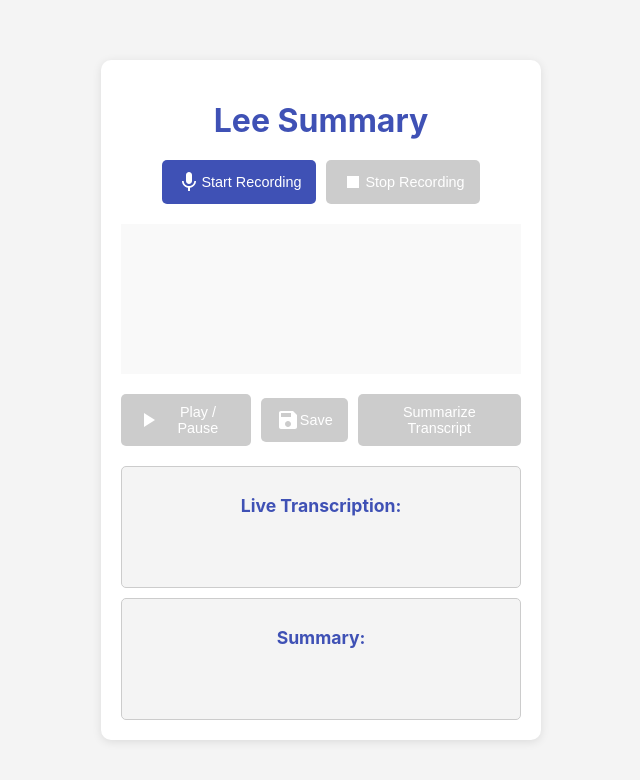
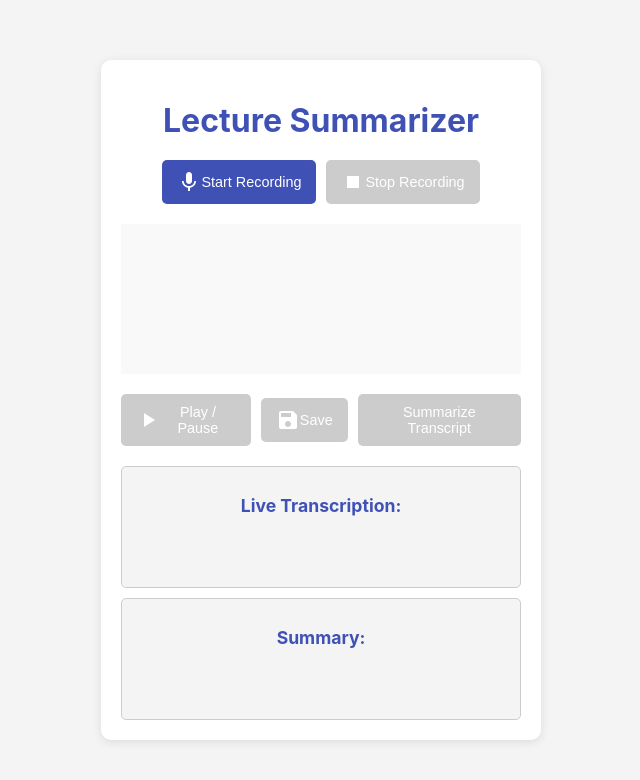
Before and after one commit to onamemba/lecture-summarizer-web-ai, a React (Create React App) app: page / in a window 1280 px wide. Shown: the top 780 px of the page, without its empty margins (319-959 px from the left). Built offline with nearby package versions, Linux system fonts and the light colour scheme.

Commit message:
updated the name

```diff
--- a/src/App.js
+++ b/src/App.js
@@ -227,7 +227,7 @@ function App() {
 
   return (
     <div className="container">
-      <h1>Lee Summary</h1>
+      <h1>Lecture Summarizer</h1>
       <div className="controls">
         <button className="material-button" onClick={startRecording} disabled={isRecording}>
           <MicIcon /> Start Recording
```
